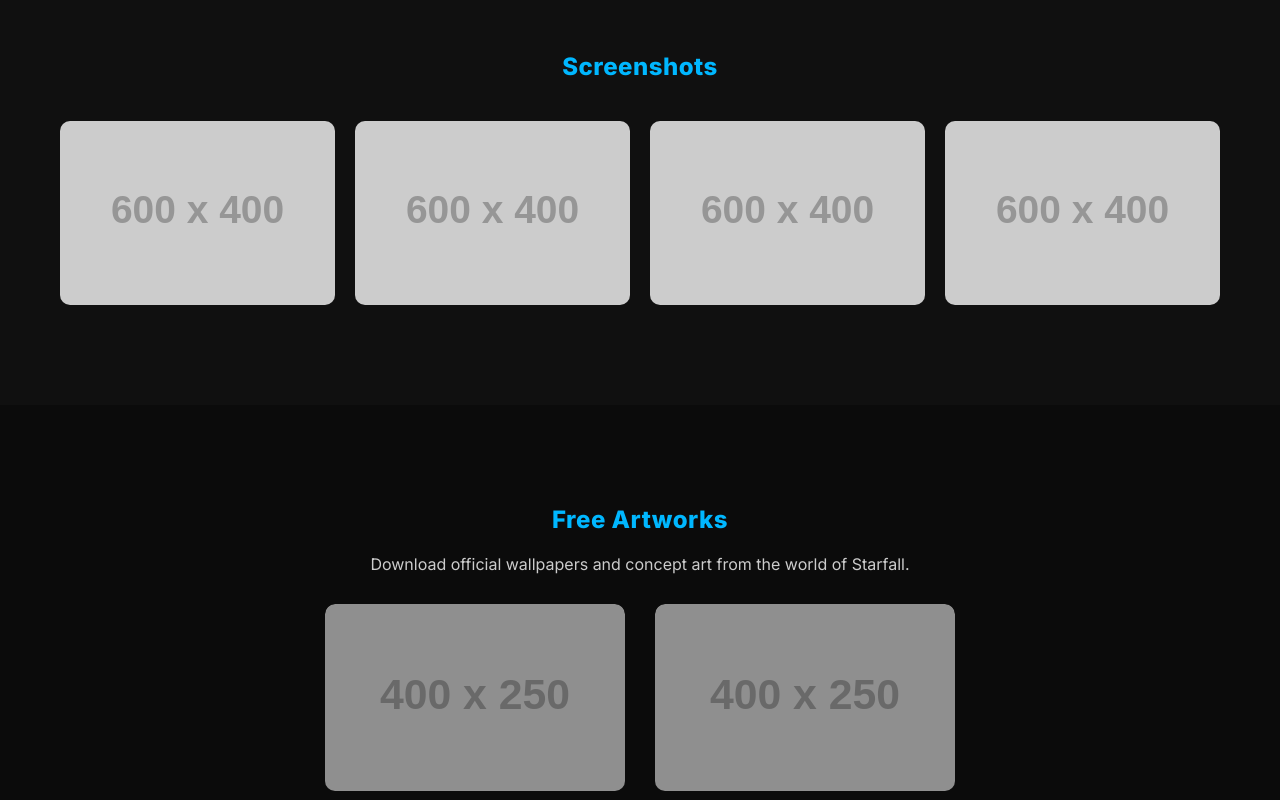
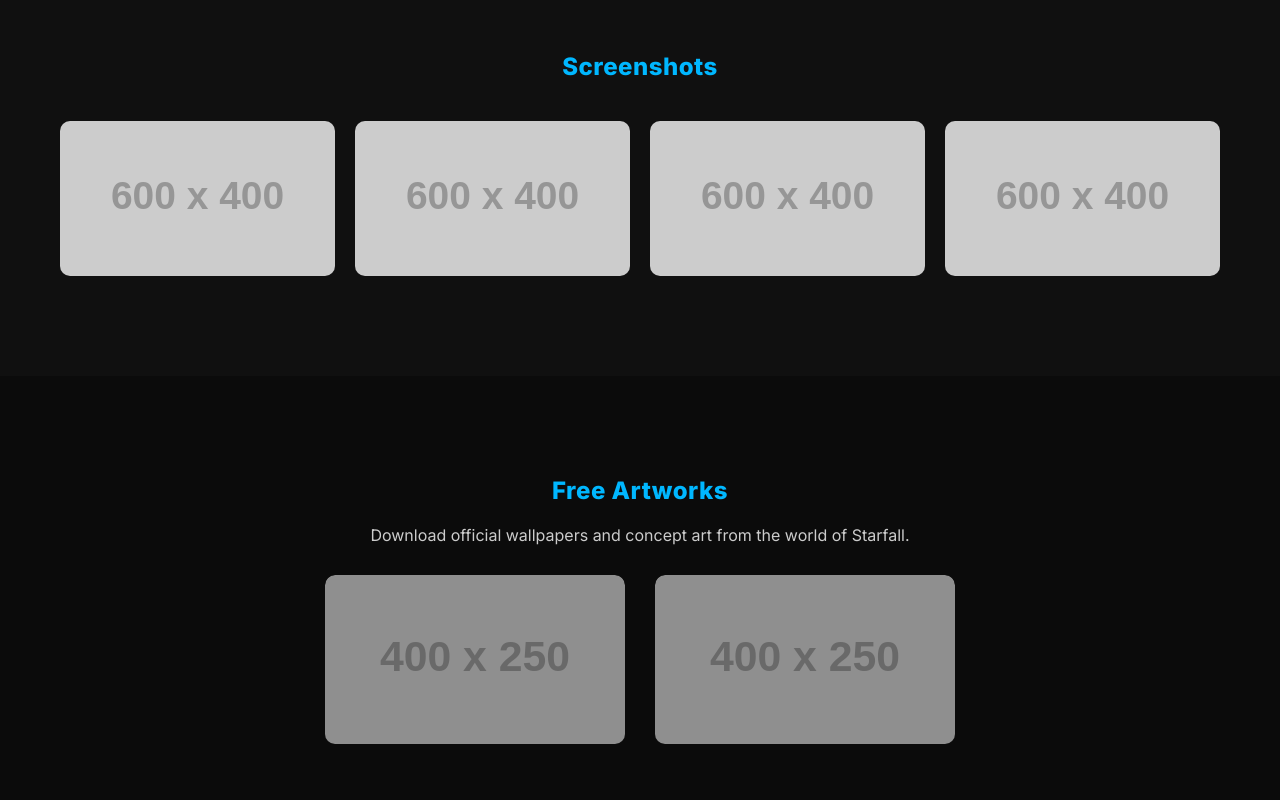
Before and after one commit to Spectre5390/spectredev-site, a plain HTML site: page games/starfall.html in a window 1280 px wide. Shown: the part 1180-1980 px from the top of the page. Drawn offline with Linux system fonts and the light colour scheme; placeholder pictures from the web are drawn by us.

Commit message:
Add aspect ratio and object fit to gallery and download card images

```diff
--- a/styles.css
+++ b/styles.css
@@ -377,6 +377,8 @@
 }
 .gallery-grid img {
   width: 100%;
+  aspect-ratio: 16/9;
+  object-fit: cover;
   border-radius: 10px;
   transition: transform 0.3s ease, box-shadow 0.3s ease;
 }
@@ -416,6 +418,8 @@
 }
 .download-card img {
   width: 100%;
+  aspect-ratio: 16/9;
+  object-fit: cover;
   border-radius: 10px;
   filter: brightness(70%);
   transition: filter 0.3s ease;
```
